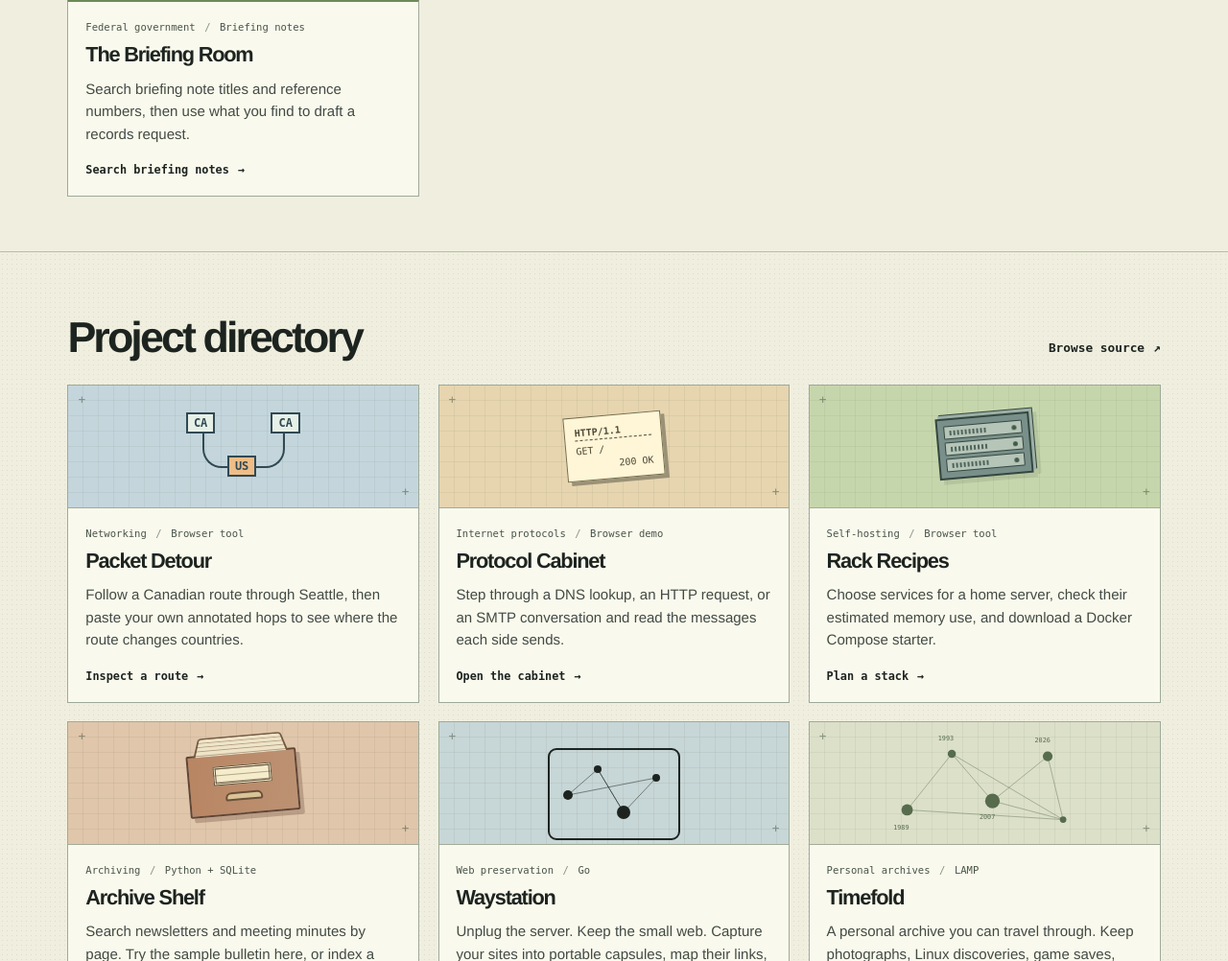
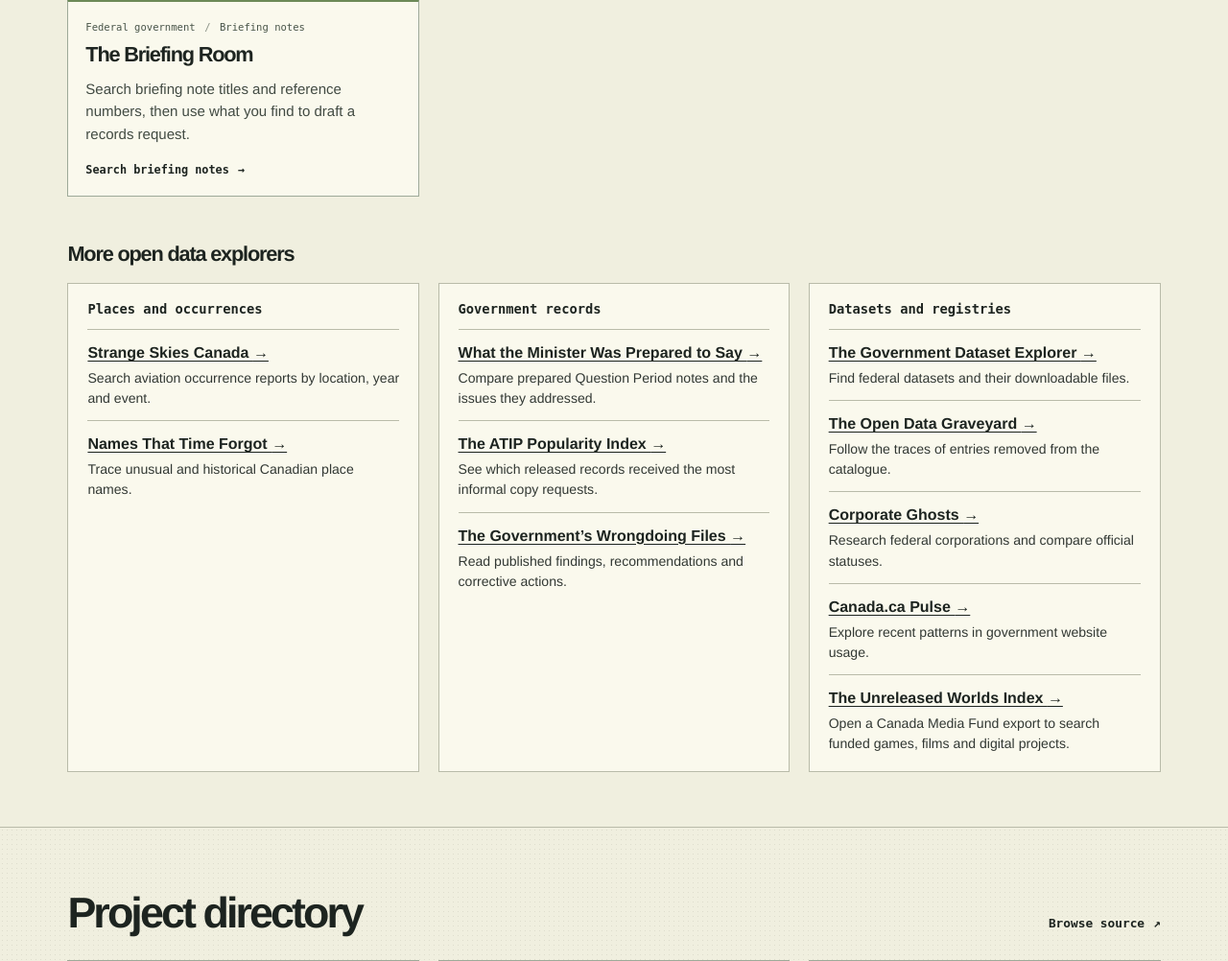
Before and after one commit to jsdyer/jsdyer.github.io, a PHP site: page / in a window 1280 px wide. Shown: the part 980-1982 px from the top of the page at 96% size. Run offline with PHP 8.4, Linux system fonts and the light colour scheme.

Commit message:
List ten new research explorers on CoolCode

```diff
--- a/assets/coolcode.css
+++ b/assets/coolcode.css
@@ -64,6 +64,19 @@ figcaption span, .category span { opacity: .62; padding-inline: .3em; }
 .explorer-grid { display: grid; grid-template-columns: repeat(3, minmax(0, 1fr)); gap: clamp(12px, 1.5vw, 20px); }
 .explorer-grid .card { display: flex; border-top: 3px solid #6c8957; }
 @media (max-width: 690px) { .explorer-grid { grid-template-columns: 1fr; } }
+.research-directory { margin-top: clamp(28px, 4vw, 48px); }
+.research-directory > h3 { margin-bottom: 1.1rem; }
+.research-groups { display: grid; grid-template-columns: repeat(3, minmax(0, 1fr)); gap: clamp(12px, 1.5vw, 20px); }
+.research-group { min-width: 0; padding: 1.1rem 1.25rem; border: 1px solid var(--line); background: #faf9ed; }
+.research-group h4 { margin: 0; color: inherit; font: 700 .86rem/1.4 var(--mono); }
+.research-group ul { padding: 0; margin: 0; list-style: none; }
+.research-group li { padding: .75rem 0; border-top: 1px solid var(--line); }
+.research-group li:first-child { margin-top: .65rem; }
+.research-group li:last-child { padding-bottom: 0; }
+.research-group a { font-weight: 700; text-decoration: underline; text-underline-offset: .2em; }
+.research-group p { margin-top: .25rem; font-size: .88rem; opacity: .9; }
+:root[data-theme="dark"] .research-group { background: #27332a; }
+@media (max-width: 740px) { .research-groups { grid-template-columns: 1fr; } }
 .projects { padding: clamp(42px, 5vw, 76px) 0; background-image: radial-gradient(#49513c1c .6px, transparent .6px); background-size: 5px 5px; }
 .section-head { display: flex; align-items: baseline; justify-content: space-between; gap: 1rem; margin-bottom: 1.5rem; }
 h2 { font-weight: 720; font-size: clamp(2.1rem, 3.5vw, 3.45rem); letter-spacing: -.065em; line-height: 1.1; }
--- a/index.html
+++ b/index.html
@@ -81,6 +81,36 @@
               <a class="guide" href="/briefings/">Search briefing notes <span aria-hidden="true">→</span></a>
             </div>
           </article>
+        </div>
+        <div class="research-directory">
+          <h3>More open data explorers</h3>
+          <div class="research-groups">
+            <section class="research-group">
+              <h4>Places and occurrences</h4>
+              <ul>
+                <li><a href="/strangeskies/">Strange Skies Canada <span aria-hidden="true">→</span></a><p>Search aviation occurrence reports by location, year and event.</p></li>
+                <li><a href="/namesforget/">Names That Time Forgot <span aria-hidden="true">→</span></a><p>Trace unusual and historical Canadian place names.</p></li>
+              </ul>
+            </section>
+            <section class="research-group">
+              <h4>Government records</h4>
+              <ul>
+                <li><a href="/ministersays/">What the Minister Was Prepared to Say <span aria-hidden="true">→</span></a><p>Compare prepared Question Period notes and the issues they addressed.</p></li>
+                <li><a href="/atippopularity/">The ATIP Popularity Index <span aria-hidden="true">→</span></a><p>See which released records received the most informal copy requests.</p></li>
+                <li><a href="/wrongdoings/">The Government’s Wrongdoing Files <span aria-hidden="true">→</span></a><p>Read published findings, recommendations and corrective actions.</p></li>
+              </ul>
+            </section>
+            <section class="research-group">
+              <h4>Datasets and registries</h4>
+              <ul>
+                <li><a href="/datasetexplorer/">The Government Dataset Explorer <span aria-hidden="true">→</span></a><p>Find federal datasets and their downloadable files.</p></li>
+                <li><a href="/opendatagraveyard/">The Open Data Graveyard <span aria-hidden="true">→</span></a><p>Follow the traces of entries removed from the catalogue.</p></li>
+                <li><a href="/corporateghosts/">Corporate Ghosts <span aria-hidden="true">→</span></a><p>Research federal corporations and compare official statuses.</p></li>
+                <li><a href="/canadaanalytics/">Canada.ca Pulse <span aria-hidden="true">→</span></a><p>Explore recent patterns in government website usage.</p></li>
+                <li><a href="/unreleased/">The Unreleased Worlds Index <span aria-hidden="true">→</span></a><p>Open a Canada Media Fund export to search funded games, films and digital projects.</p></li>
+              </ul>
+            </section>
+          </div>
         </div>
       </div>
     </section>
```
